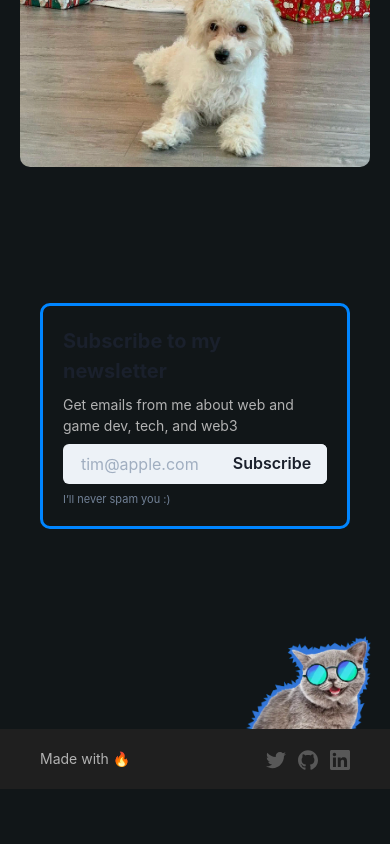
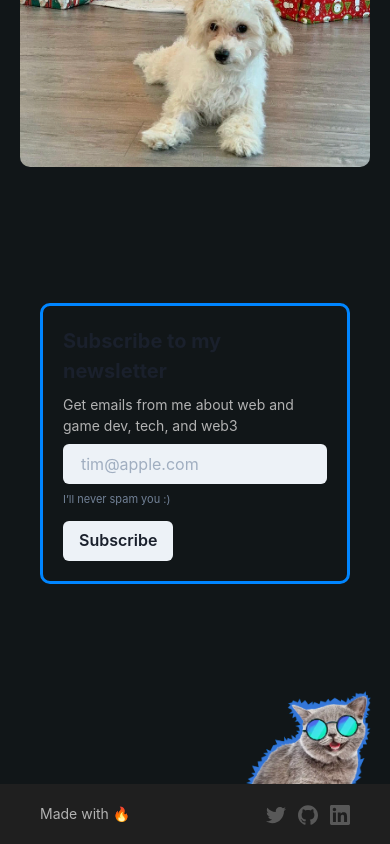
Before and after one commit to javillerenas/javi.rocks, a Next.js app: page / in a window 390 px wide. Shown: the part 3369-4213 px from the top of the page. Before the commit the page ends 4158 px from the top, so only its background shows below. Built offline with nearby package versions, Linux system fonts and the light colour scheme; no server answers.

Commit message:
fix: Subscribe button on mobile

```diff
--- a/components/Subscribe.tsx
+++ b/components/Subscribe.tsx
@@ -104,9 +104,9 @@ export const Subscribe: FC<SubscribeProps> = ({
                 variant="filled"
                 disabled={state.status === Form.loading}
                 required
-                pr="120px"
+                pr={['10px', '120px']}
               />
-              <InputRightElement w="110px">
+              <InputRightElement w="110px" display={['none', 'block']}>
                 <Button
                   w="110px"
                   disabled={state.status === Form.loading}
@@ -132,6 +132,14 @@ export const Subscribe: FC<SubscribeProps> = ({
                 ⚠ {state.message}
               </FormHelperText>
             )}
+            <Button
+              mt="15px"
+              display={['block', 'none']}
+              disabled={state.status === Form.loading}
+              type="submit"
+            >
+              {state.status === Form.loading ? <Spinner /> : 'Subscribe'}
+            </Button>
           </FormControl>
         </form>
       </VStack>
```
